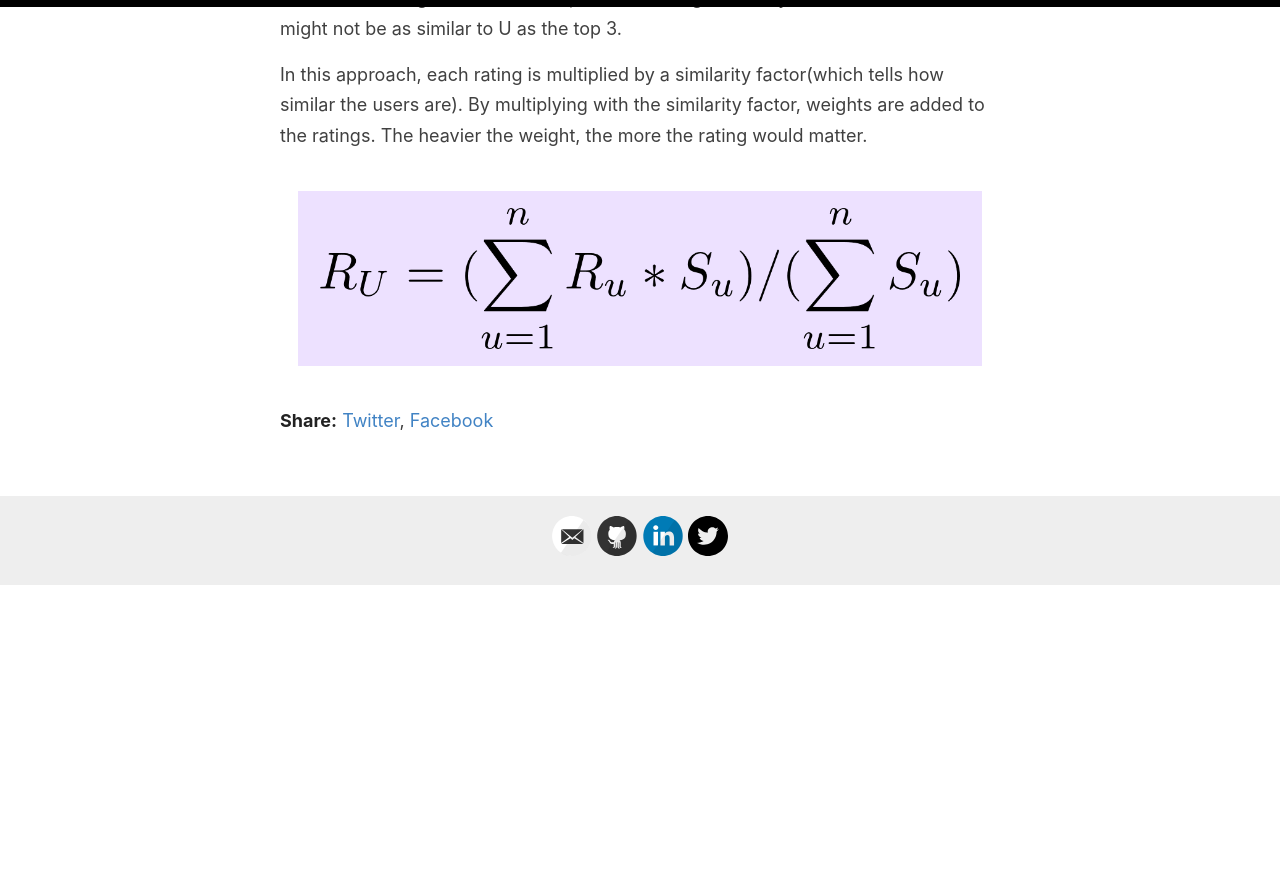
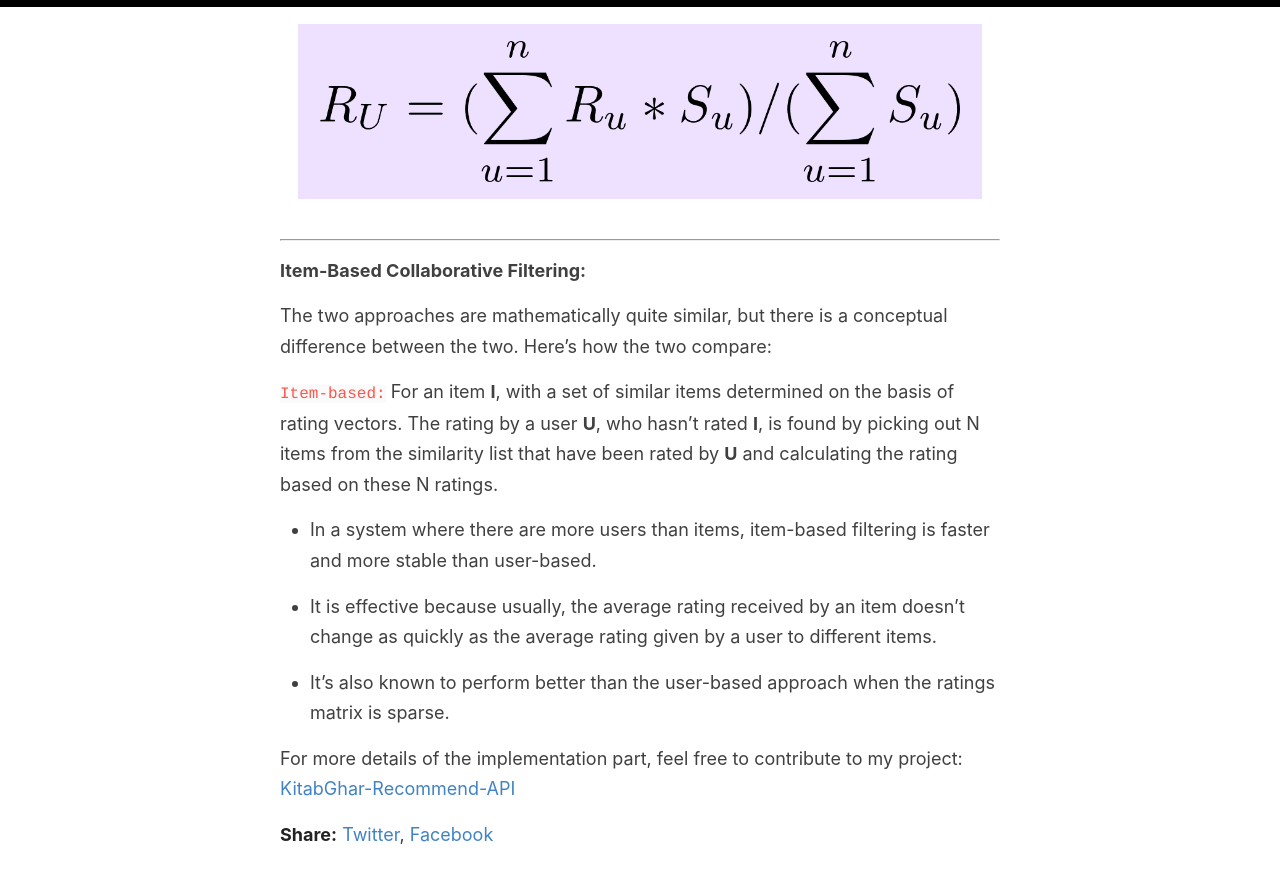
Before and after one commit to jaykay12/tech, a Jekyll site: the page built from _posts/2020-8-9-recommender-systems-collaborative-flitering.md, in a window 1280 px wide and 900 px high, scrolled down 7723 px. Shown: the top 883 px of the window. Built offline with Jekyll 4.4.1, drawn with Linux system fonts in a browser that asks for light colours; before the commit the page ends 8309 px from its top, so only the background shows below that; some of the changed text lies outside the part shown.

Commit message:
Finished collaborative filtering article

```diff
--- a/_posts/2020-8-9-recommender-systems-collaborative-flitering.md
+++ b/_posts/2020-8-9-recommender-systems-collaborative-flitering.md
@@ -141,7 +141,7 @@ Now, distance between 2 users can be found as Eucledian distance, using `scipy.s
 In CF, similarity between 2 users(data points on m-dimensional space) is calculated using cosine distance, using `scipy.spacial.distance.cosine`.
 > cosine similarity is 1 subtracted from cosine distance.
 
-**Step 1:** <ins>Finding Similar Users<ins>
+**Step 1:** `Finding Similar Users`
 
 In CF, the angle between the 2 lines joining origin to data points(users) denotes the similarity between the 2 data points. If this angle is increased, then the similarity decreases, and if the angle is zero, then the users are very similar.
 
@@ -154,7 +154,7 @@ The cosine of the angle between the adjusted vectors is called **centered cosine
 Also, for sparse matrices, this concept of **centered cosine** is used.
 In this, all missing ratings are filled up by the average rating of each user.
 
-**Step 2:** <ins>Calculating Ratings<ins>
+**Step 2:** `Calculating Ratings`
 
 Once similar users to a user **U** are identified, we require to calculate the rating **R** which **U** will provide to the item: **I**.
 
@@ -172,3 +172,19 @@ There will be situations where the N similar users that you found are not equall
 In this approach, each rating is multiplied by a similarity factor(which tells how similar the users are). By multiplying with the similarity factor, weights are added to the ratings. The heavier the weight, the more the rating would matter.
 
 > ![Recommendation Systems](../assets/images/CF-3.png)
+
+---
+
+**Item-Based Collaborative Filtering:**
+
+The two approaches are mathematically quite similar, but there is a conceptual difference between the two. Here’s how the two compare:
+
+`Item-based:` For an item **I**, with a set of similar items determined on the basis of rating vectors. The rating by a user **U**, who hasn’t rated **I**, is found by picking out N items from the similarity list that have been rated by **U** and calculating the rating based on these N ratings.
+
+- In a system where there are more users than items, item-based filtering is faster and more stable than user-based.
+
+- It is effective because usually, the average rating received by an item doesn’t change as quickly as the average rating given by a user to different items.
+
+- It’s also known to perform better than the user-based approach when the ratings matrix is sparse.
+
+For more details of the implementation part, feel free to contribute to my project: [KitabGhar-Recommend-API](https://github.com/jaykay12/KitabGhar-Recommend-API)
```
Also changed, not shown: other parts of _posts/2020-8-9-recommender-systems-collaborative-flitering.md (+4 -4 lines), assets/images/CF-2.png.
